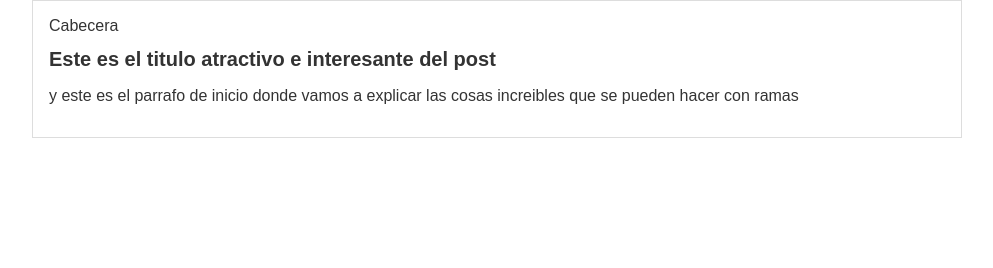
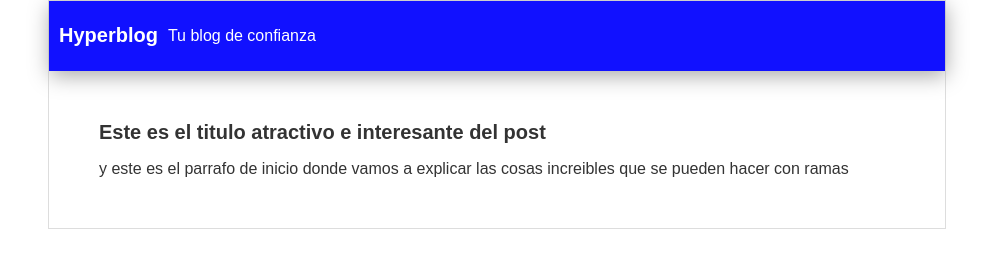
Before and after one commit to jimmyalexander/hyperBl, a website: page src/index.html in a window 1280 px wide. Shown: the whole page, without its empty margins (143-1136 px from the left). Drawn offline with Linux system fonts and the light colour scheme.

Commit message:
Finalizada la cabecera con diseño azul

```diff
--- a/src/css/estilos.css
+++ b/src/css/estilos.css
@@ -8,7 +8,6 @@ body{
 }
 #container{
   width: 70%;
-  padding: 1em;
   text-align:left;
   border: 1px solid #DDD;
   margin: 0 auto;
@@ -18,3 +17,17 @@ body{
   font-size:20px;
 
 }
+#post{
+  margin: 50px;
+}
+
+#cabecera{
+  background-color: #1111ff;
+  color: white;
+  display: flex;
+  padding: 10px;
+  box-shadow: 1px 5px 20px #aaa;
+}
+#cabecera p{
+  padding-left: 10px;
+}
--- a/src/index.html
+++ b/src/index.html
@@ -10,7 +10,7 @@
 <body>
   <div id="container">
     <div id="cabecera">
-      Cabecera
+      <h1>Hyperblog</h1> <p>Tu blog de confianza</p>
     </div>
     <div id="post">
       <h1>
```
